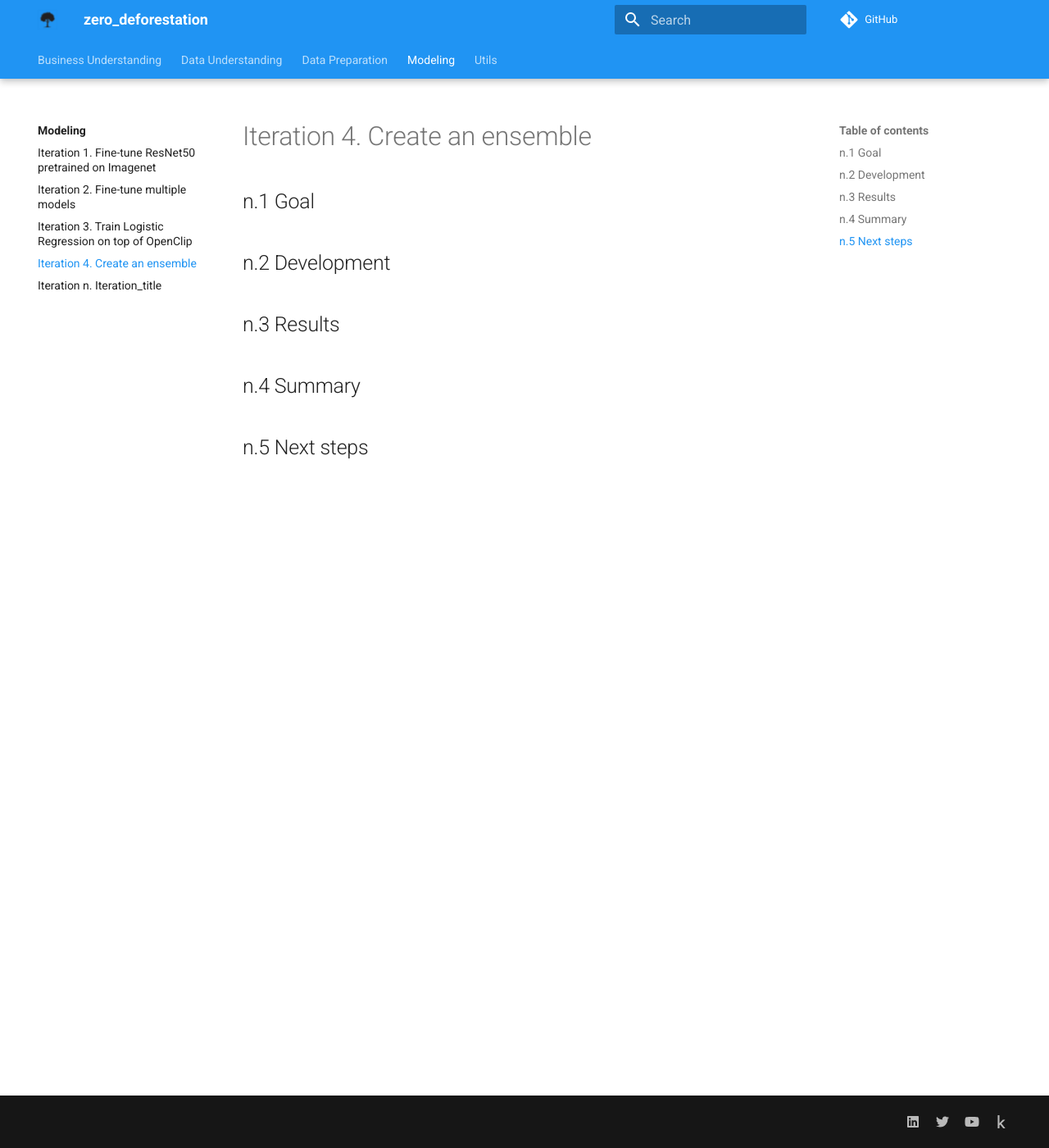
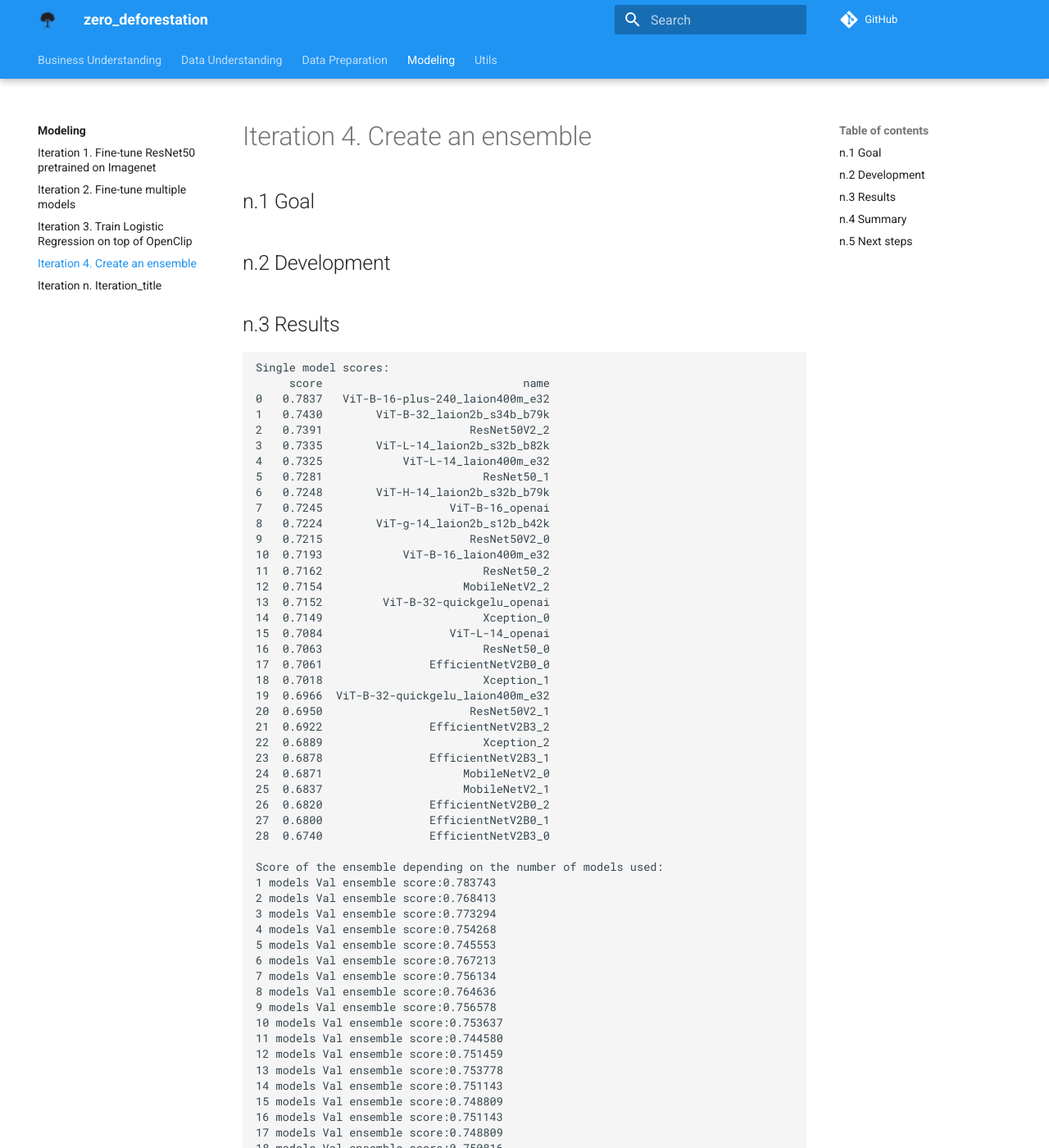
Before and after one commit to ironbar/schneider_zero_deforestation, an MkDocs documentation site: the page built from docs/modeling/04_Iteration_4.md, in a window 1280 px wide and 1400 px high. Shown: the whole window at 82% size. Built offline with MkDocs 1.6.1 and Material for MkDocs 9.7.7, drawn with Linux system fonts in a browser that asks for light colours; comment, search, counter and statistics services are not loaded; some of the changed text lies outside the part shown.

Commit message:
created ensemble

````diff
--- a/docs/modeling/04_Iteration_4.md
+++ b/docs/modeling/04_Iteration_4.md
@@ -11,6 +11,71 @@ clear goal. This allows to gain greater knowledge of the problem on each iterati
 
 ## n.3 Results
 
+```bash
+Single model scores:
+     score                              name
+0   0.7837   ViT-B-16-plus-240_laion400m_e32
+1   0.7430        ViT-B-32_laion2b_s34b_b79k
+2   0.7391                      ResNet50V2_2
+3   0.7335        ViT-L-14_laion2b_s32b_b82k
+4   0.7325            ViT-L-14_laion400m_e32
+5   0.7281                        ResNet50_1
+6   0.7248        ViT-H-14_laion2b_s32b_b79k
+7   0.7245                   ViT-B-16_openai
+8   0.7224        ViT-g-14_laion2b_s12b_b42k
+9   0.7215                      ResNet50V2_0
+10  0.7193            ViT-B-16_laion400m_e32
+11  0.7162                        ResNet50_2
+12  0.7154                     MobileNetV2_2
+13  0.7152         ViT-B-32-quickgelu_openai
+14  0.7149                        Xception_0
+15  0.7084                   ViT-L-14_openai
+16  0.7063                        ResNet50_0
+17  0.7061                EfficientNetV2B0_0
+18  0.7018                        Xception_1
+19  0.6966  ViT-B-32-quickgelu_laion400m_e32
+20  0.6950                      ResNet50V2_1
+21  0.6922                EfficientNetV2B3_2
+22  0.6889                        Xception_2
+23  0.6878                EfficientNetV2B3_1
+24  0.6871                     MobileNetV2_0
+25  0.6837                     MobileNetV2_1
+26  0.6820                EfficientNetV2B0_2
+27  0.6800                EfficientNetV2B0_1
+28  0.6740                EfficientNetV2B3_0
+
+Score of the ensemble depending on the number of models used:
+1 models Val ensemble score:0.783743
+2 models Val ensemble score:0.768413
+3 models Val ensemble score:0.773294
+4 models Val ensemble score:0.754268
+5 models Val ensemble score:0.745553
+6 models Val ensemble score:0.767213
+7 models Val ensemble score:0.756134
+8 models Val ensemble score:0.764636
+9 models Val ensemble score:0.756578
+10 models Val ensemble score:0.753637
+11 models Val ensemble score:0.744580
+12 models Val ensemble score:0.751459
+13 models Val ensemble score:0.753778
+14 models Val ensemble score:0.751143
+15 models Val ensemble score:0.748809
+16 models Val ensemble score:0.751143
+17 models Val ensemble score:0.748809
+18 models Val ensemble score:0.750816
+19 models Val ensemble score:0.750816
+20 models Val ensemble score:0.748809
+21 models Val ensemble score:0.750816
+22 models Val ensemble score:0.744487
+23 models Val ensemble score:0.737434
+24 models Val ensemble score:0.732917
+25 models Val ensemble score:0.730574
+26 models Val ensemble score:0.739550
+27 models Val ensemble score:0.728364
+28 models Val ensemble score:0.728364
+29 models Val ensemble score:0.723910
+```
+
 ## n.4 Summary
 
 ## n.5 Next steps
````
Also changed, not shown: predictions.json (added, +1 -0 lines), 2 other files.
